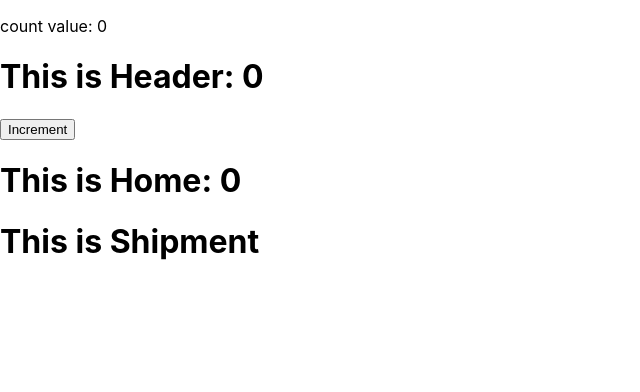
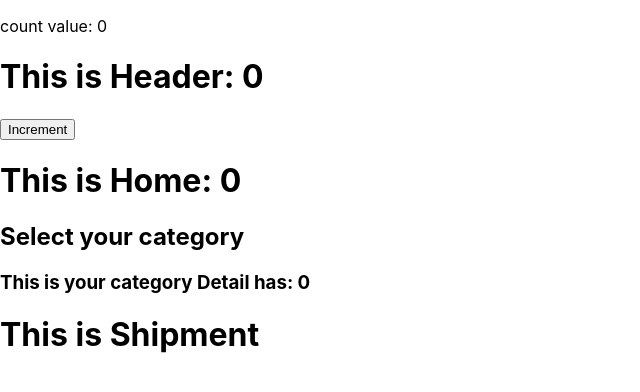
Before and after one commit to mdalamin123a/39-CONTEXT-API-USE-REDUCER-REDUX-CONCEPTS, a React (Create React App) app: page / in a window 1280 px wide. Shown: the top 392 px of the page, without its empty margins (0-640 px from the left). Built offline with nearby package versions, Linux system fonts and the light colour scheme.

Commit message:
39-3-Share-Data-To-Grand-Children

```diff
--- /dev/null
+++ b/src/components/Categories/Categories.js
@@ -0,0 +1,14 @@
+import React from 'react';
+import CategoryDetail from '../CategoryDetail/CategoryDetail';
+
+const Categories = (props) => {
+    const {count} = props;
+    return (
+        <div>
+            <h2>Select your category</h2>
+            <CategoryDetail count={count}/>
+        </div>
+    );
+};
+
+export default Categories;
--- /dev/null
+++ b/src/components/CategoryDetail/CategoryDetail.js
@@ -0,0 +1,12 @@
+import React from 'react';
+
+const CategoryDetail = (props) => {
+    const {count} = props;
+    return (
+        <div>
+           <h3>This is your category Detail has: {count}</h3>
+        </div>
+    );
+};
+
+export default CategoryDetail;
--- a/src/components/Header/Header.js
+++ b/src/components/Header/Header.js
@@ -1,4 +1,4 @@
-import React, { useState } from "react";
+import React from "react";
 
 const Header = props => {
     const {count, setCount} = props;
--- a/src/components/Home/Home.js
+++ b/src/components/Home/Home.js
@@ -1,10 +1,12 @@
 import React from 'react';
+import Categories from '../Categories/Categories';
 
 const Home = (props) => {
     const {count} = props;
     return (
         <div>
             <h1>This is Home: {count}</h1>
+            <Categories count = {count}/>
         </div>
     );
 }
```
